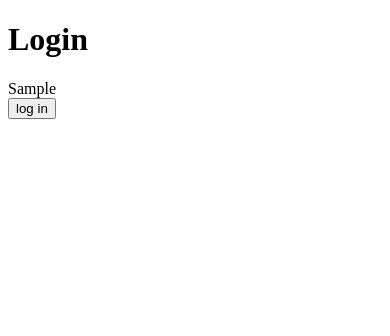
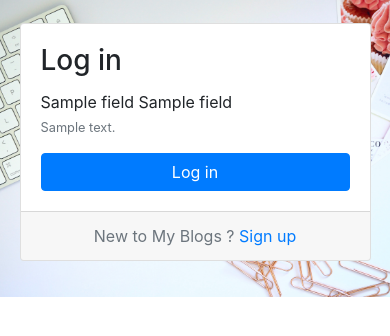
Before and after one commit to Abhishek-Khanduri/Blog-Application, a Django app: template templates/auth/login.html in a window 390 px wide. Shown: the top 336 px of the page. Run offline with Django 3.2, Linux system fonts and the light colour scheme; the template is opened without the code that fills it: most values are stand-ins (such as "Sample title", 1, 10 or a date in 2020); some libraries are stand-ins or nearby versions.

Commit message:
Improved Login and Register page

```diff
--- a/blog/settings.py
+++ b/blog/settings.py
@@ -39,6 +39,7 @@ INSTALLED_APPS = [
     'django.contrib.sessions',
     'django.contrib.messages',
     'django.contrib.staticfiles',
+    'widget_tweaks'
 ]
 
 MIDDLEWARE = [
--- /dev/null
+++ b/main/templatetags/form_tags.py
@@ -0,0 +1,17 @@
+from django import template
+
+register = template.Library()
+
+@register.filter
+def field_type(bound_field):
+    return bound_field.field.widget.__class__.__name__
+
+@register.filter
+def input_class(bound_field):
+    css_class = ''
+    if bound_field.form.is_bound:
+        if bound_field.errors:
+            css_class = 'is-invalid'
+        elif field_type(bound_field) != 'PasswordInput':
+            css_class = 'is-valid'
+    return 'form-control {}'.format(css_class)
--- /dev/null
+++ b/static/css/register.css
@@ -0,0 +1,13 @@
+* {
+    margin: 0;
+    padding: 0;
+    box-sizing: border-box;
+}
+
+body {
+    background-image:  url(../img/background.jpg);
+    background-repeat: no-repeat;
+    background-size: cover;
+    margin-top: 1%;
+    padding: 5%;
+}
--- a/templates/auth/login.html
+++ b/templates/auth/login.html
@@ -1,18 +1,42 @@
+{% load static %}
 <!DOCTYPE html>
 <html lang="en">
 <head>
     <meta charset="UTF-8">
     <meta name="viewport" content="width=device-width, initial-scale=1.0">
     <title>Login</title>
+
+    <link rel="stylesheet" href="https://maxcdn.bootstrapcdn.com/bootstrap/4.0.0/css/bootstrap.min.css" integrity="sha384-Gn5384xqQ1aoWXA+058RXPxPg6fy4IWvTNh0E263XmFcJlSAwiGgFAW/dAiS6JXm" crossorigin="anonymous">
+
+    <link rel="stylesheet" type="text/css" href="{% static 'css/register.css' %}">
 </head>
 <body>
-    <h1>Login</h1>
-    <form action="" method="POST">
-            {% csrf_token %}
-            {{ forms1.as_p}}
-            <div class="form-group">
-                <button class="btn btn-outline-info" type="submit">log in</button>
+    <div class="row justify-content-center">
+        <div class="col-lg-4 col-md-6 col-sm-8">
+          <div class="card">
+            <div class="card-body">
+              <h3 class="card-title">Log in</h3>
+              <form method="post" novalidate>
+                {% csrf_token %}
+                <input type="hidden" name="next" value="{{ next }}"> <!--this is for query string in the url-->
+
+                {% include 'includes/formlogin.html' %}
+                <button type="submit" class="btn btn-primary btn-block">Log in</button>
+              </form>
             </div>
-    </form>
+            <div class="card-footer text-muted text-center">
+              New to My Blogs ? <a href="{% url 'register' %}">Sign up</a>
+            </div>
+          </div>
+          <div class="text-center py-2">
+          </div>
+        </div>
+      </div>
+
+
+
+      <script src="https://code.jquery.com/jquery-3.2.1.slim.min.js" integrity="sha384-KJ3o2DKtIkvYIK3UENzmM7KCkRr/rE9/Qpg6aAZGJwFDMVNA/GpGFF93hXpG5KkN" crossorigin="anonymous"></script>
+      <script src="https://cdnjs.cloudflare.com/ajax/libs/popper.js/1.12.9/umd/popper.min.js" integrity="sha384-ApNbgh9B+Y1QKtv3Rn7W3mgPxhU9K/ScQsAP7hUibX39j7fakFPskvXusvfa0b4Q" crossorigin="anonymous"></script>
+      <script src="https://maxcdn.bootstrapcdn.com/bootstrap/4.0.0/js/bootstrap.min.js" integrity="sha384-JZR6Spejh4U02d8jOt6vLEHfe/JQGiRRSQQxSfFWpi1MquVdAyjUar5+76PVCmYl" crossorigin="anonymous"></script>
 </body>
 </html>
--- /dev/null
+++ b/templates/includes/formlogin.html
@@ -0,0 +1,27 @@
+{% load form_tags widget_tweaks %}
+
+{% if forms1.non_field_errors %}
+  <div class="alert alert-danger" role="alert">
+
+    {% for error in forms1.non_field_errors %}
+      <p{% if forloop.last %} class="mb-0"{% endif %}>{{ error }}</p>
+    {% endfor %}
+  </div>
+{% endif %}
+
+{% for field in forms1 %}
+  <div class="form-group">
+    {{ field.label_tag }}
+    {% render_field field class=field|input_class %}
+    {% for error in field.errors %}
+      <div class="invalid-feedback">
+        {{ error }}
+      </div>
+    {% endfor %}
+    {% if field.help_text %}
+      <small class="form-text text-muted">
+        {{ field.help_text|safe }}
+      </small>
+    {% endif %}
+  </div>
+{% endfor %}
```
Also changed, not shown: templates/auth/register.html (+29 -2 lines), templates/includes/form.html (added, +27 -0 lines), main/templatetags/__init__.py (added), static/img/background.jpg (added).
